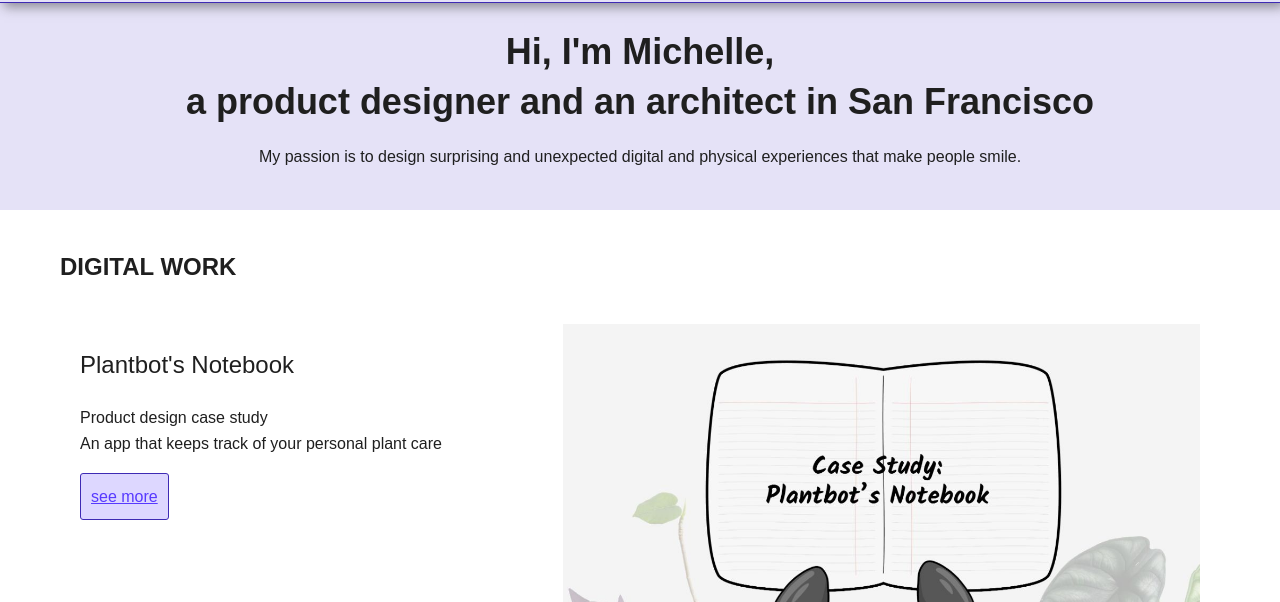
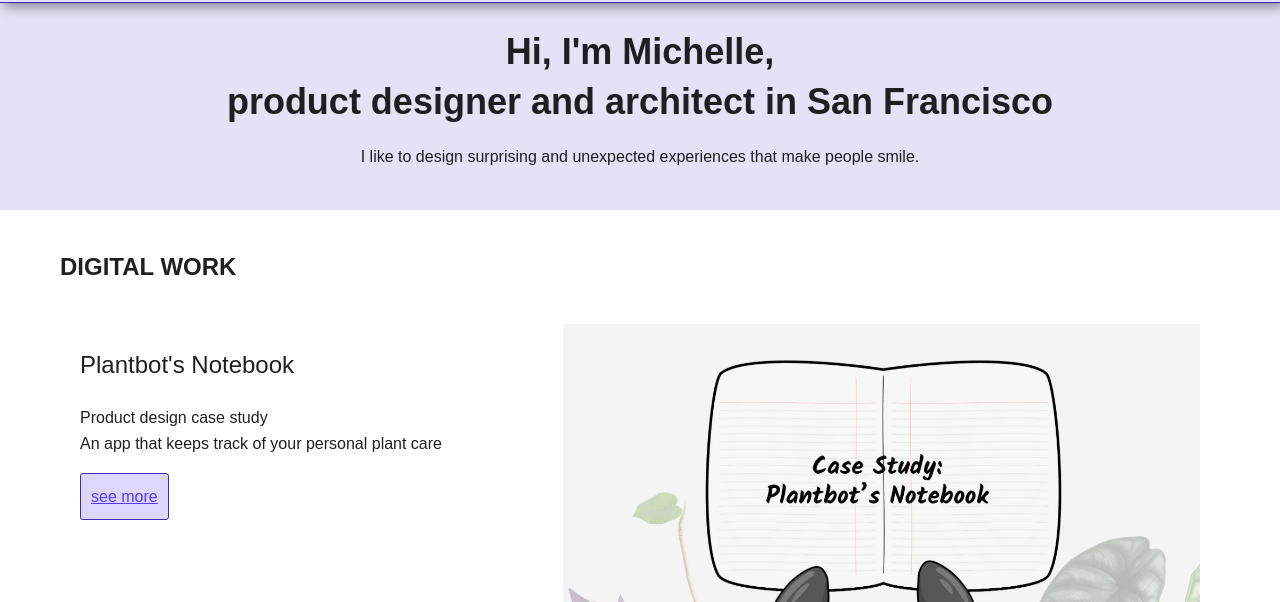
Before and after one commit to mishmishmish/mishmishmish.github.io, a plain HTML site: page index.html in a window 1280 px wide. Shown: the part 198-800 px from the top of the page. Drawn offline with nearby package versions, Linux system fonts and the light colour scheme.

Commit message:
update hero text

```diff
--- a/index.html
+++ b/index.html
@@ -111,9 +111,8 @@
     <main>
         <div id="hero">
             <!--hero section-->
-            <h1>Hi, I'm Michelle,<span> a product designer and an architect in San Francisco</span></h1>
-            <p class="center">My passion is to design surprising and unexpected digital and physical experiences that
-                make people smile. </p>
+            <h1>Hi, I'm Michelle,<span> product designer and architect in San Francisco</span></h1>
+            <p class="center">I like to design surprising and unexpected experiences that make people smile. </p>
         </div>
         <!--end hero section-->
         <div class="container">
```
Also changed, not shown: js/scripts.js (+4 -4 lines).
